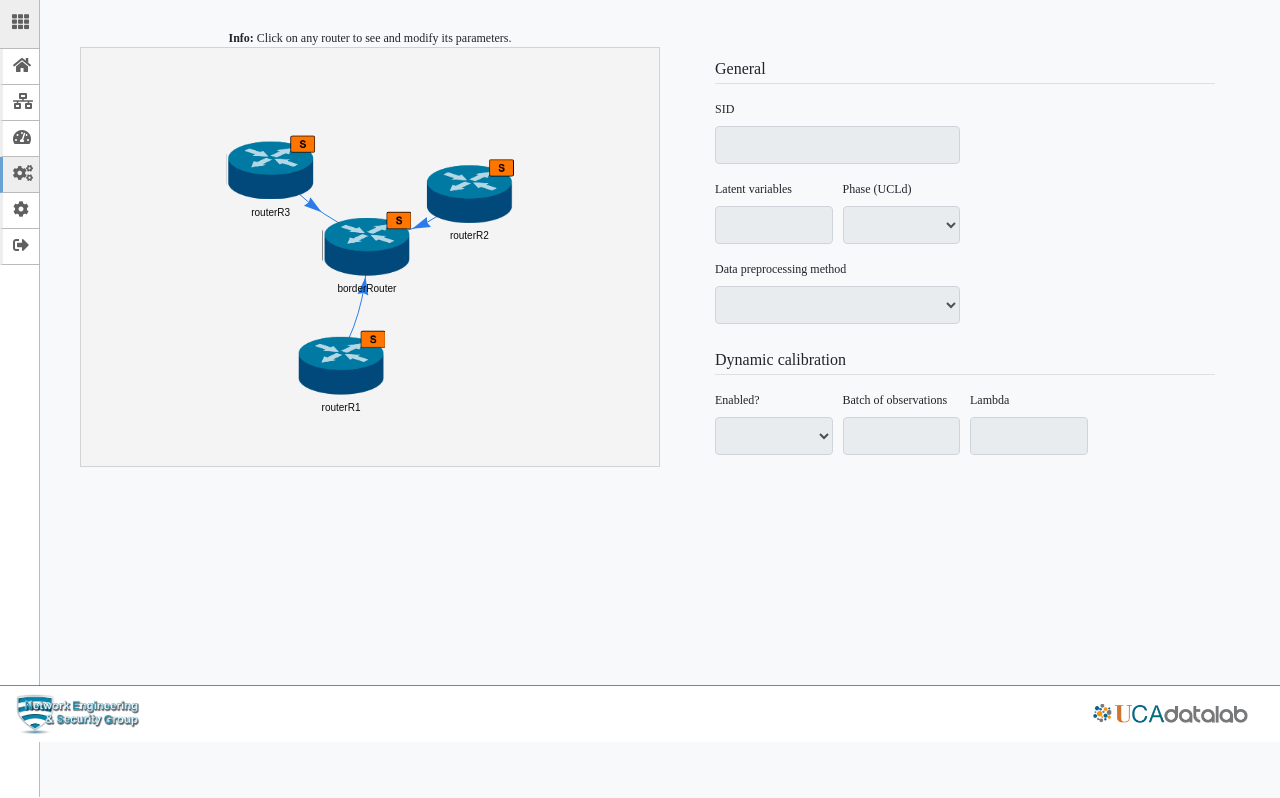
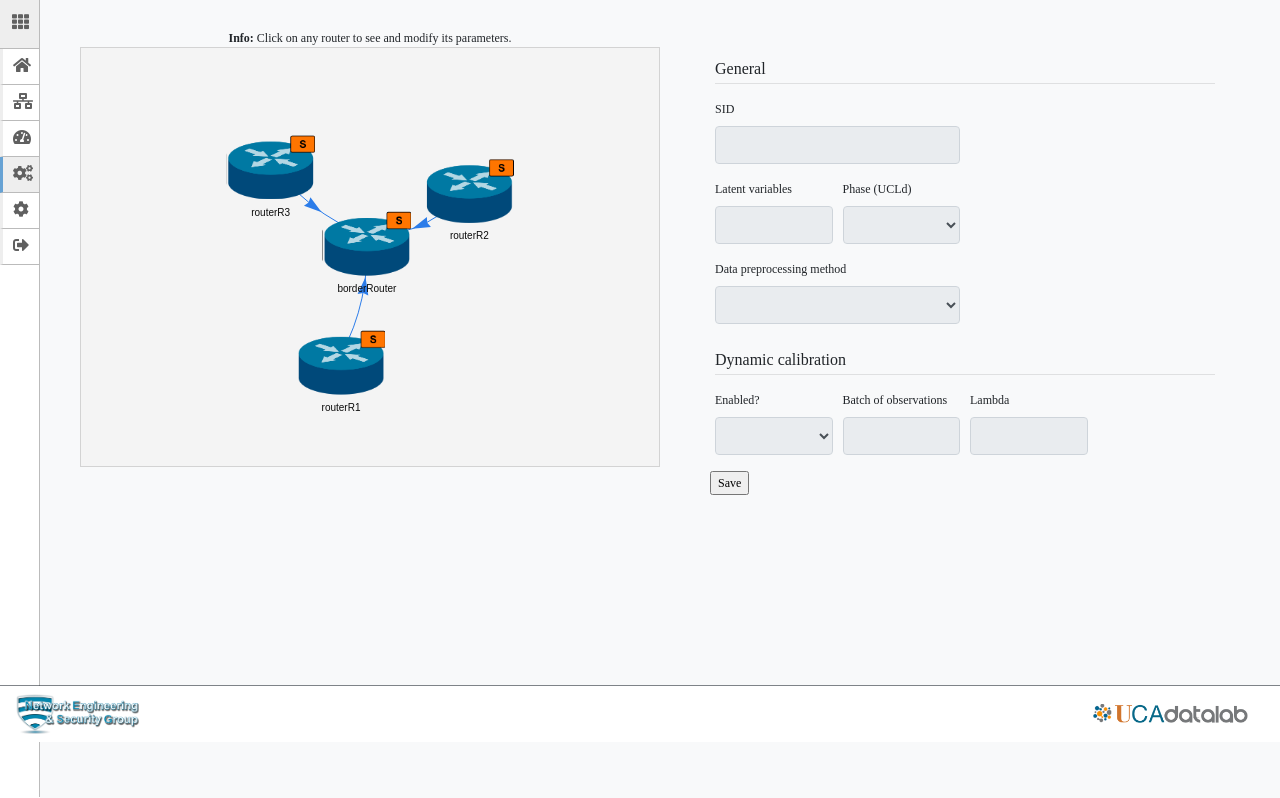
Before and after one commit to nesg-ugr/msnm-sensor, a Django app: page /mainboard/management/ in a window 1280 px wide. Shown: the part 58-856 px from the top of the page. Run offline with Django 3.2, Linux system fonts and the light colour scheme; a user stored in the database is signed in; some libraries are stand-ins or nearby versions; some web fonts are replaced.

Commit message:
feat(management.html): Add button to save config

```diff
--- a/dashboard/mainboard/templates/mainboard/management.html
+++ b/dashboard/mainboard/templates/mainboard/management.html
@@ -240,6 +240,9 @@
                             <input id="lambda_field" class="form-control" step="0.1" type="number" disabled autocomplete="off">
                         </div>
                     </div>
+                    <div class="form-row">
+                        <input type="submit" value="Save">
+                    </div>
                 </form>
             </div>
             <br/>
```
